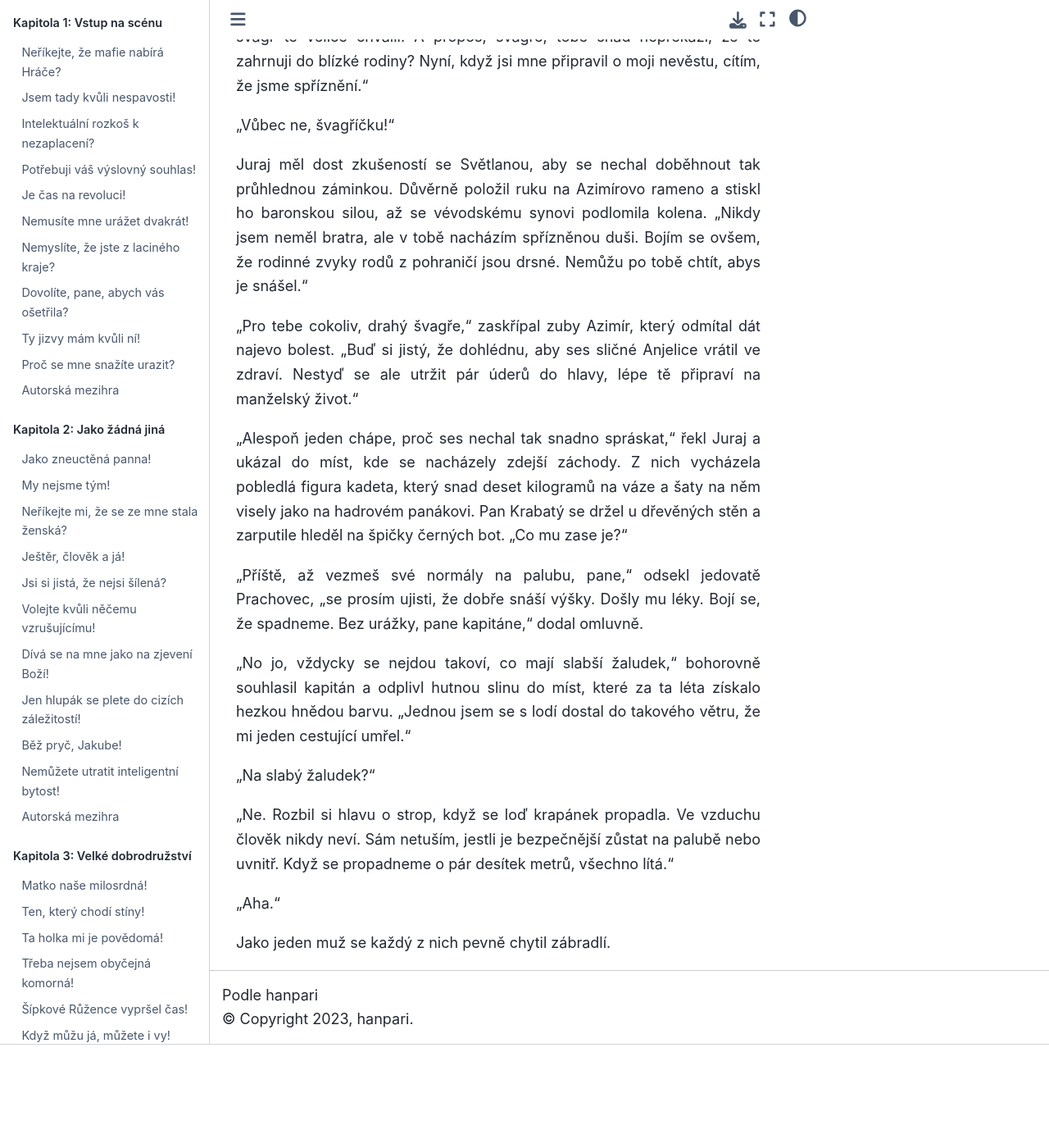
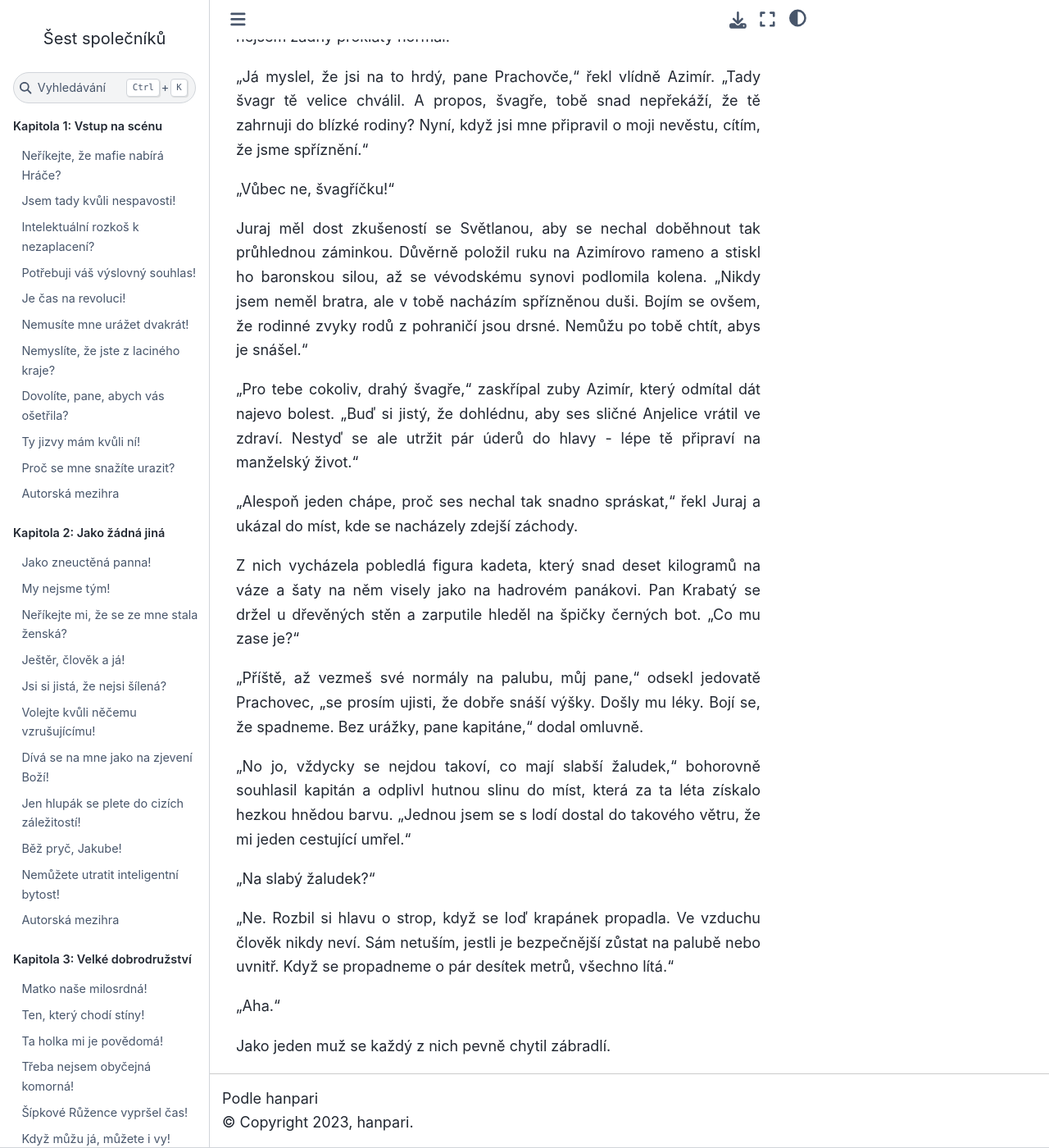
Before and after one commit to hanpari/sest-spolecniku, a Sphinx documentation site: the page built from source/sest_spolecniku/016-vyvrcholeni-a-peripetie/06.md, in a window 1280 px wide and 1400 px high, scrolled down 5173 px. Shown: the whole window at 82% size. Built offline with Sphinx 7.4.7 and the Sphinx Book theme 1.1.4, drawn with Linux system fonts in a browser that asks for light colours; before the commit the page ends 6447 px from its top, so only the background shows below that; some of the changed text lies outside the part shown.

Commit message:
Update 06.md

```diff
--- a/source/sest_spolecniku/016-vyvrcholeni-a-peripetie/06.md
+++ b/source/sest_spolecniku/016-vyvrcholeni-a-peripetie/06.md
@@ -102,13 +104,15 @@
 
 Juraj měl dost zkušeností se Světlanou, aby se nechal doběhnout tak průhlednou záminkou. Důvěrně položil ruku na Azimírovo rameno a stiskl ho baronskou silou, až se vévodskému synovi podlomila kolena. "Nikdy jsem neměl bratra, ale v tobě nacházím spřízněnou duši. Bojím se ovšem, že rodinné zvyky rodů z pohraničí jsou drsné. Nemůžu po tobě chtít, abys je snášel."
 
-"Pro tebe cokoliv, drahý švagře," zaskřípal zuby Azimír, který odmítal dát najevo bolest. "Buď si jistý, že dohlédnu, aby ses sličné Anjelice vrátil ve zdraví. Nestyď se ale utržit pár úderů do hlavy, lépe tě připraví na manželský život."
+"Pro tebe cokoliv, drahý švagře," zaskřípal zuby Azimír, který odmítal dát najevo bolest. "Buď si jistý, že dohlédnu, aby ses sličné Anjelice vrátil ve zdraví. Nestyď se ale utržit pár úderů do hlavy - lépe tě připraví na manželský život."
 
-"Alespoň jeden chápe, proč ses nechal tak snadno spráskat," řekl Juraj a ukázal do míst, kde se nacházely zdejší záchody. Z nich vycházela pobledlá figura kadeta, který snad deset kilogramů na váze a šaty na něm visely jako na hadrovém panákovi. Pan Krabatý se držel u dřevěných stěn a zarputile hleděl na špičky černých bot. "Co mu zase je?"
+"Alespoň jeden chápe, proč ses nechal tak snadno spráskat," řekl Juraj a ukázal do míst, kde se nacházely zdejší záchody.
 
-"Příště, až vezmeš své normály na palubu, pane," odsekl jedovatě Prachovec, "se prosím ujisti, že dobře snáší výšky. Došly mu léky. Bojí se, že spadneme. Bez urážky, pane kapitáne," dodal omluvně.
+Z nich vycházela pobledlá figura kadeta, který snad deset kilogramů na váze a šaty na něm visely jako na hadrovém panákovi. Pan Krabatý se držel u dřevěných stěn a zarputile hleděl na špičky černých bot. "Co mu zase je?"
 
-"No jo, vždycky se nejdou takoví, co mají slabší žaludek," bohorovně souhlasil kapitán a odplivl hutnou slinu do míst, které za ta léta získalo hezkou hnědou barvu. "Jednou jsem se s lodí dostal do takového větru, že mi jeden cestující umřel."
+"Příště, až vezmeš své normály na palubu, můj pane," odsekl jedovatě Prachovec, "se prosím ujisti, že dobře snáší výšky. Došly mu léky. Bojí se, že spadneme. Bez urážky, pane kapitáne," dodal omluvně.
+
+"No jo, vždycky se nejdou takoví, co mají slabší žaludek," bohorovně souhlasil kapitán a odplivl hutnou slinu do míst, která za ta léta získalo hezkou hnědou barvu. "Jednou jsem se s lodí dostal do takového větru, že mi jeden cestující umřel."
 
 "Na slabý žaludek?"
 
```
Also changed, not shown: other parts of source/sest_spolecniku/016-vyvrcholeni-a-peripetie/06.md (+10 -8 lines).
